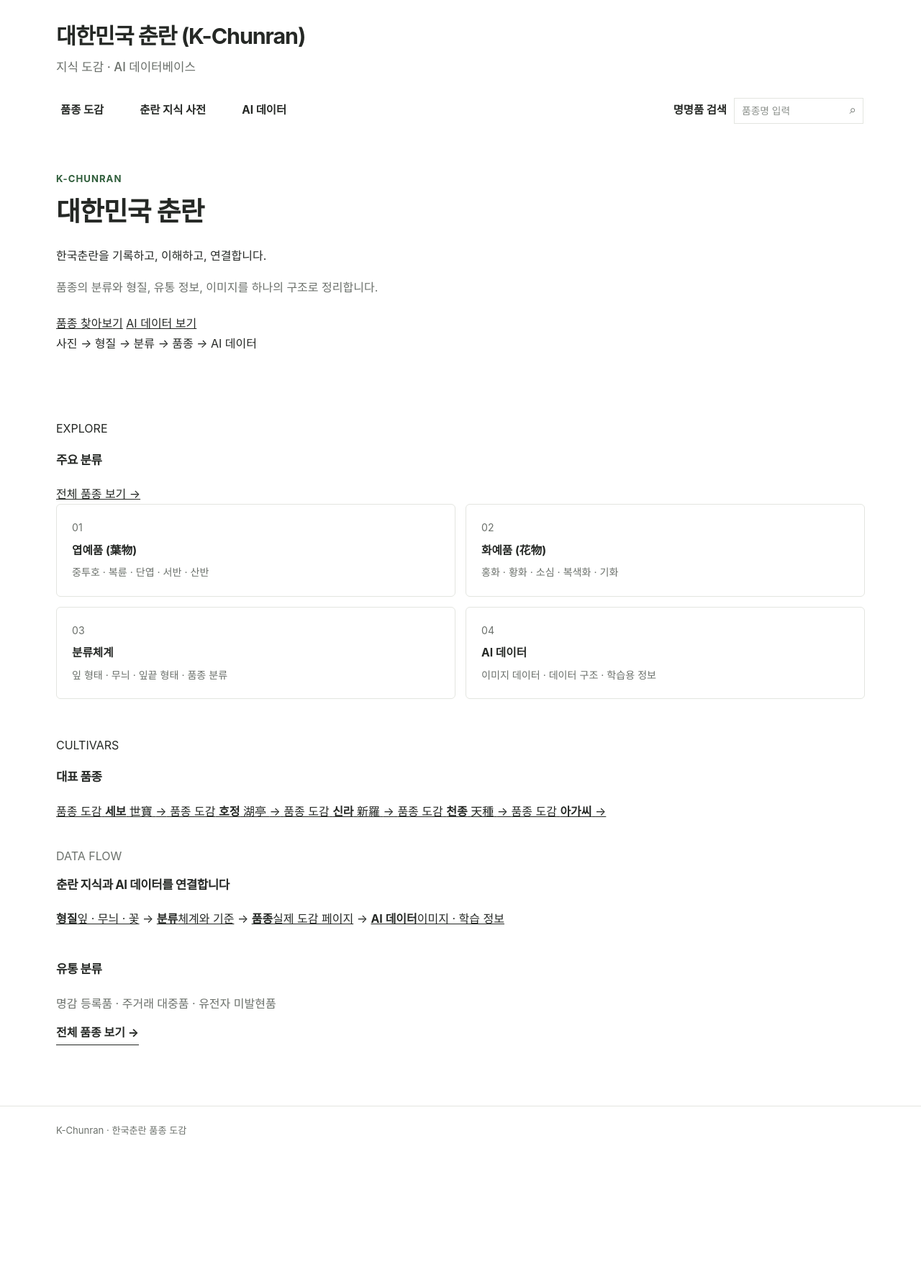
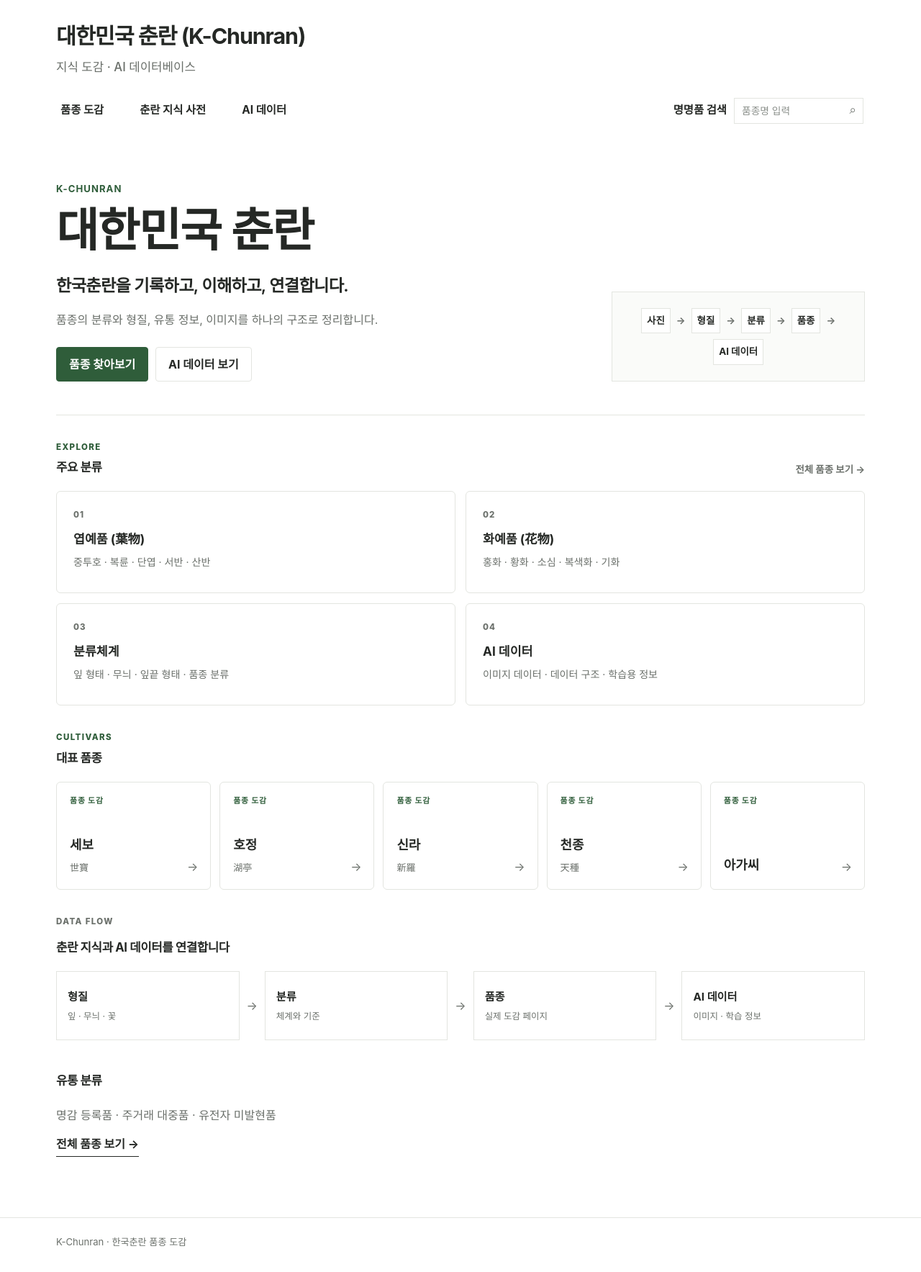
Before and after one commit to parasolra5-pixel/K-chunran, a Jekyll site: the page built from index.md, in a window 1280 px wide. Shown: the whole page at 72% size. Built offline with Jekyll 4.4.1, drawn with Linux system fonts in a browser that asks for light colours; before the commit the page ends 1612 px from its top, so only the background shows below that.

Commit message:
style(home): add visual homepage entry components

```diff
--- a/assets/css/k-chunran.css
+++ b/assets/css/k-chunran.css
@@ -398,3 +398,312 @@ a { color: inherit; }
   .kc-home-card { padding: 17px 18px; }
   .kc-footer-inner { padding-left: 18px; padding-right: 18px; }
 }
+
+
+/* Homepage v1 visual entry */
+.kc-hero {
+  display: grid;
+  grid-template-columns: minmax(0, 1.35fr) minmax(280px, 0.65fr);
+  gap: 42px;
+  align-items: end;
+  padding: 24px 0 46px;
+  border-bottom: 1px solid var(--kc-border);
+}
+
+.kc-hero-title {
+  font-size: clamp(2.2rem, 5vw, 4rem);
+  line-height: 1.12;
+}
+
+.kc-hero-lead {
+  margin: 14px 0 0;
+  font-size: clamp(1.15rem, 2vw, 1.45rem);
+  font-weight: 600;
+  letter-spacing: -0.03em;
+}
+
+.kc-hero-copy {
+  max-width: 620px;
+  margin: 12px 0 24px;
+}
+
+.kc-hero-actions {
+  display: flex;
+  flex-wrap: wrap;
+  gap: 10px;
+}
+
+.kc-hero-button {
+  display: inline-flex;
+  align-items: center;
+  justify-content: center;
+  min-height: 42px;
+  padding: 9px 17px;
+  border: 1px solid var(--kc-border);
+  background: #fff;
+  color: var(--kc-text);
+  text-decoration: none;
+  font-weight: 700;
+  border-radius: 4px;
+}
+
+.kc-hero-button:hover,
+.kc-hero-button:focus-visible {
+  background: var(--kc-hover);
+  border-color: #cfd5ce;
+}
+
+.kc-hero-button-primary {
+  border-color: var(--kc-green);
+  background: var(--kc-green);
+  color: #fff;
+}
+
+.kc-hero-button-primary:hover,
+.kc-hero-button-primary:focus-visible {
+  background: #264d30;
+  border-color: #264d30;
+}
+
+.kc-hero-structure {
+  display: flex;
+  flex-wrap: wrap;
+  align-items: center;
+  justify-content: center;
+  gap: 8px;
+  padding: 22px 18px;
+  border: 1px solid var(--kc-border);
+  background: #fafbf9;
+  color: var(--kc-text);
+  font-size: 0.84rem;
+  font-weight: 700;
+}
+
+.kc-hero-structure span {
+  padding: 5px 7px;
+  background: #fff;
+  border: 1px solid var(--kc-border);
+}
+
+.kc-hero-structure i {
+  color: var(--kc-muted);
+  font-style: normal;
+}
+
+.kc-section-heading {
+  display: flex;
+  align-items: end;
+  justify-content: space-between;
+  gap: 20px;
+  margin-bottom: 18px;
+}
+
+.kc-section-heading h2 {
+  margin-bottom: 0;
+}
+
+.kc-section-kicker {
+  margin: 0 0 4px;
+  color: var(--kc-green);
+  font-size: 0.72rem;
+  font-weight: 800;
+  letter-spacing: 0.12em;
+}
+
+.kc-section-link {
+  flex: 0 0 auto;
+  color: var(--kc-muted);
+  font-size: 0.84rem;
+  font-weight: 700;
+  text-decoration: none;
+}
+
+.kc-section-link:hover,
+.kc-section-link:focus-visible {
+  color: var(--kc-text);
+  text-decoration: underline;
+  text-underline-offset: 4px;
+}
+
+.kc-home-card {
+  position: relative;
+  min-height: 142px;
+  padding: 22px 23px;
+}
+
+.kc-card-index {
+  color: var(--kc-green);
+  font-size: 0.72rem !important;
+  font-weight: 800 !important;
+  letter-spacing: 0.1em;
+}
+
+.kc-home-card strong {
+  margin-top: 3px;
+  font-size: 1.08rem;
+}
+
+.kc-home-card span:last-child {
+  max-width: 92%;
+}
+
+.kc-variety-grid {
+  display: grid;
+  grid-template-columns: repeat(5, minmax(0, 1fr));
+  gap: 12px;
+}
+
+.kc-variety-card {
+  position: relative;
+  min-height: 150px;
+  display: flex;
+  flex-direction: column;
+  justify-content: flex-end;
+  gap: 5px;
+  padding: 18px;
+  border: 1px solid var(--kc-border);
+  background: #fff;
+  text-decoration: none;
+  border-radius: 6px;
+  transition: background .12s ease, border-color .12s ease, transform .12s ease, box-shadow .12s ease;
+}
+
+.kc-variety-card:hover,
+.kc-variety-card:focus-visible {
+  background: var(--kc-hover);
+  border-color: #cfd5ce;
+  transform: translateY(-1px);
+  box-shadow: 0 3px 12px rgba(37, 40, 37, 0.05);
+}
+
+.kc-variety-card-top {
+  position: absolute;
+  top: 16px;
+  left: 18px;
+  color: var(--kc-green);
+  font-size: 0.68rem !important;
+  font-weight: 800 !important;
+  letter-spacing: 0.08em;
+  text-transform: uppercase;
+}
+
+.kc-variety-card strong {
+  font-size: 1.12rem;
+}
+
+.kc-variety-hanja {
+  color: var(--kc-muted);
+  font-size: 0.82rem;
+}
+
+.kc-variety-arrow {
+  position: absolute;
+  right: 17px;
+  bottom: 17px;
+  color: var(--kc-muted);
+  font-size: 1rem !important;
+}
+
+.kc-data-flow {
+  display: grid;
+  grid-template-columns: 1fr auto 1fr auto 1fr auto 1fr;
+  align-items: stretch;
+  gap: 10px;
+}
+
+.kc-data-flow a {
+  display: flex;
+  flex-direction: column;
+  justify-content: center;
+  min-height: 96px;
+  padding: 15px;
+  border: 1px solid var(--kc-border);
+  background: #fff;
+  text-decoration: none;
+}
+
+.kc-data-flow a:hover,
+.kc-data-flow a:focus-visible {
+  background: var(--kc-hover);
+  border-color: #cfd5ce;
+}
+
+.kc-data-flow strong {
+  font-size: 0.95rem;
+}
+
+.kc-data-flow a span {
+  margin-top: 3px;
+  color: var(--kc-muted);
+  font-size: 0.78rem;
+}
+
+.kc-data-flow-arrow {
+  display: flex;
+  align-items: center;
+  justify-content: center;
+  color: var(--kc-muted);
+}
+
+@media (max-width: 900px) {
+  .kc-hero {
+    grid-template-columns: 1fr;
+    gap: 24px;
+  }
+
+  .kc-variety-grid {
+    grid-template-columns: repeat(3, minmax(0, 1fr));
+  }
+
+  .kc-data-flow {
+    grid-template-columns: 1fr 1fr;
+  }
+
+  .kc-data-flow-arrow {
+    display: none;
+  }
+}
+
+@media (max-width: 760px) {
+  .kc-hero {
+    padding-top: 8px;
+    padding-bottom: 34px;
+  }
+
+  .kc-hero-title {
+    font-size: 2.35rem;
+  }
+
+  .kc-hero-structure {
+    justify-content: flex-start;
+  }
+
+  .kc-section-heading {
+    align-items: flex-start;
+    flex-direction: column;
+    gap: 8px;
+  }
+
+  .kc-variety-grid {
+    grid-template-columns: repeat(2, minmax(0, 1fr));
+  }
+
+  .kc-variety-card {
+    min-height: 138px;
+    padding: 16px;
+  }
+
+  .kc-data-flow {
+    grid-template-columns: 1fr;
+  }
+}
+
+@media (max-width: 420px) {
+  .kc-variety-grid {
+    grid-template-columns: 1fr;
+  }
+
+  .kc-home-card {
+    min-height: 128px;
+  }
+}
```
